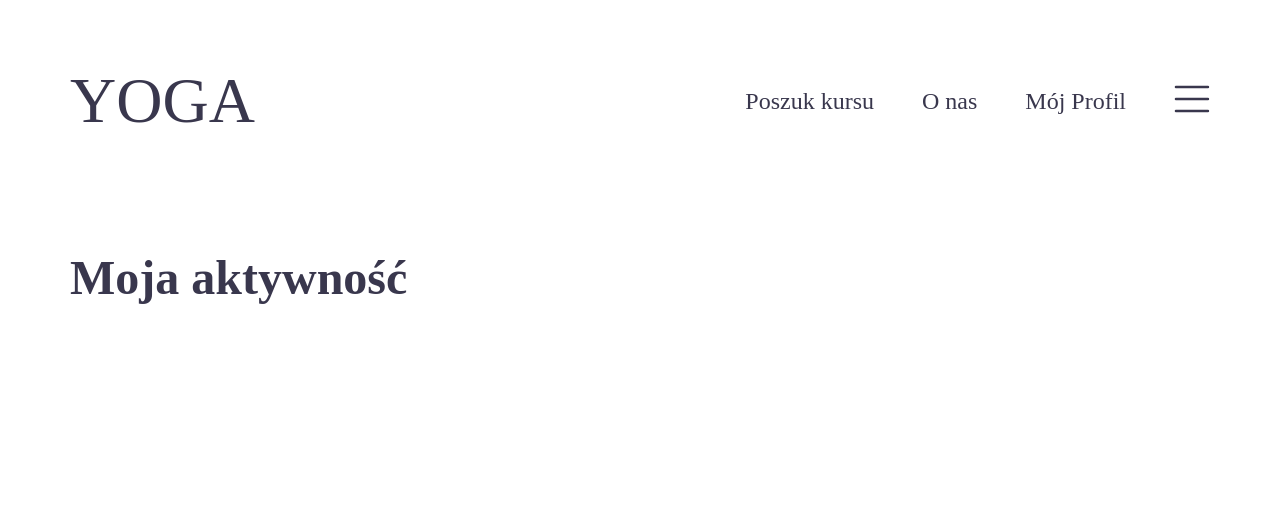
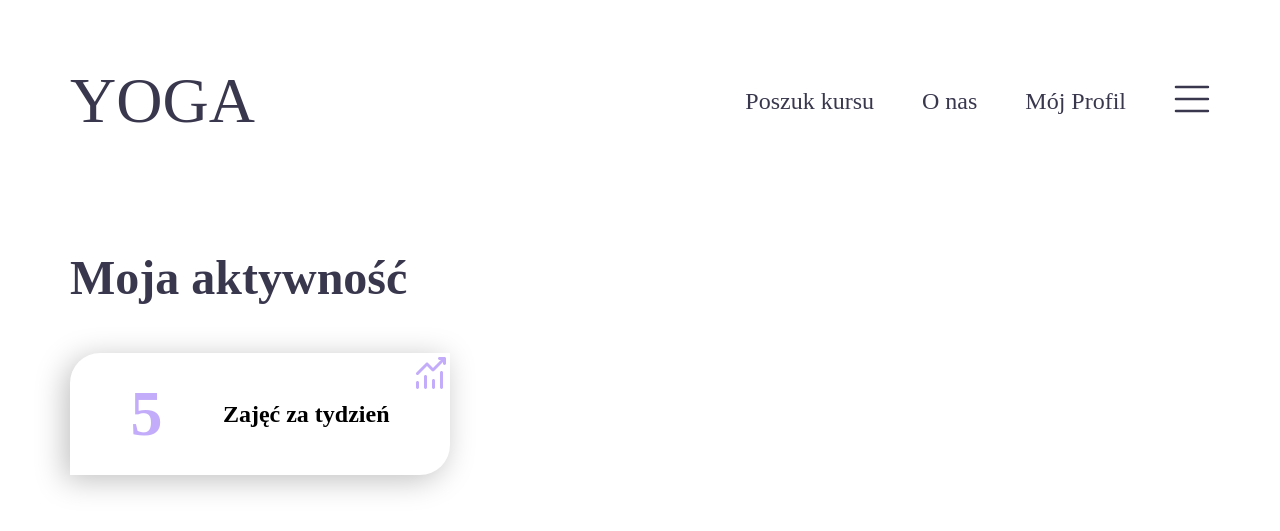
Before and after one commit to Alona655/aplikacja_jogi, a PHP site: page /activity in a window 1280 px wide. Shown: the top 531 px of the page. Run offline with PHP 8.4, Linux system fonts and the light colour scheme.

Commit message:
Filling Activity page

```diff
--- a/project/public/css/activity.css
+++ b/project/public/css/activity.css
@@ -29,7 +29,7 @@ a {
     text-transform: uppercase;
 }
 
-.navActivity{
+.navActivity {
     gap: 3em;
     display: flex;
     align-items: center;
@@ -75,3 +75,47 @@ a {
     margin: 0;
     color: #39374D;
 }
+
+/*------------------------------------------*/
+
+.contentActivity {
+    display: grid;
+    grid-template-columns: 1fr 1fr 1fr;
+}
+
+.perWeek {
+    display: flex;
+    justify-content: center;
+    background: #FFFFFF;
+    border-radius: 30px 0;
+    box-shadow: -5px 5px 30px rgba(0, 0, 0, 0.25);
+}
+
+.conteinerActivityPage {
+    display: inline;
+    width: 100%;
+    text-align: center;
+}
+
+.countPerWeek {
+    font-family: Comfortaa;
+    font-weight: bold;
+    display: flex;
+    font-size: 24px;
+    color: #000000;
+    justify-content: space-evenly;
+    align-items: center;
+}
+
+.titlePerWeek {
+    font-family: Comfortaa;
+    font-weight: bold;
+    font-size: 64px;
+    color: #C3ACFA;
+}
+
+
+/*style=*/
+/*background-image: url(&quot;public/imgActivity/activity.svg&quot;);*/
+/*background-repeat: no-repeat;*/
+/*background-position-x: right;*/
--- a/project/public/views/activity.php
+++ b/project/public/views/activity.php
@@ -21,6 +21,25 @@
     </div>
     </header>
     <h1 class="titleActivity">Moja aktywność</h1>
+    <div class="contentActivity">
+        <div class="perWeek" style="
+        background-image: url(&quot;public/imgActivity/activity.svg&quot;);
+        background-repeat: no-repeat;
+        background-position-x: right;">
+            <div class="conteinerActivityPage">
+                <p class="countPerWeek"><span class="titlePerWeek">5 </span>Zajęć za tydzień</p>
+<!--                <img src="public/imgActivity/activity.svg">-->
+            </div>
+        </div>
+
+        <div class="perMonth">
+
+        </div>
+
+        <div class="calendarActivity">
+
+        </div>
+    </div>
 
 </main>
 
```
Also changed, not shown: project/public/imgActivity/activity.svg (added).
